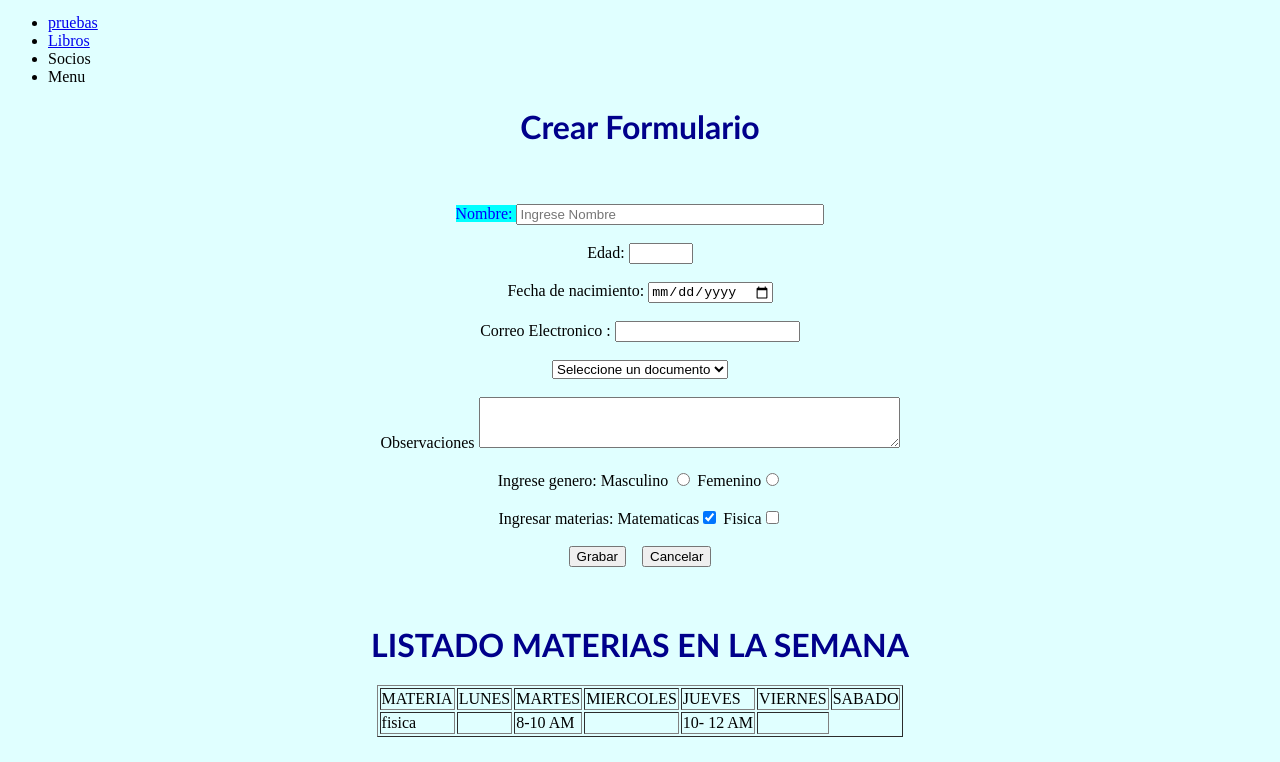
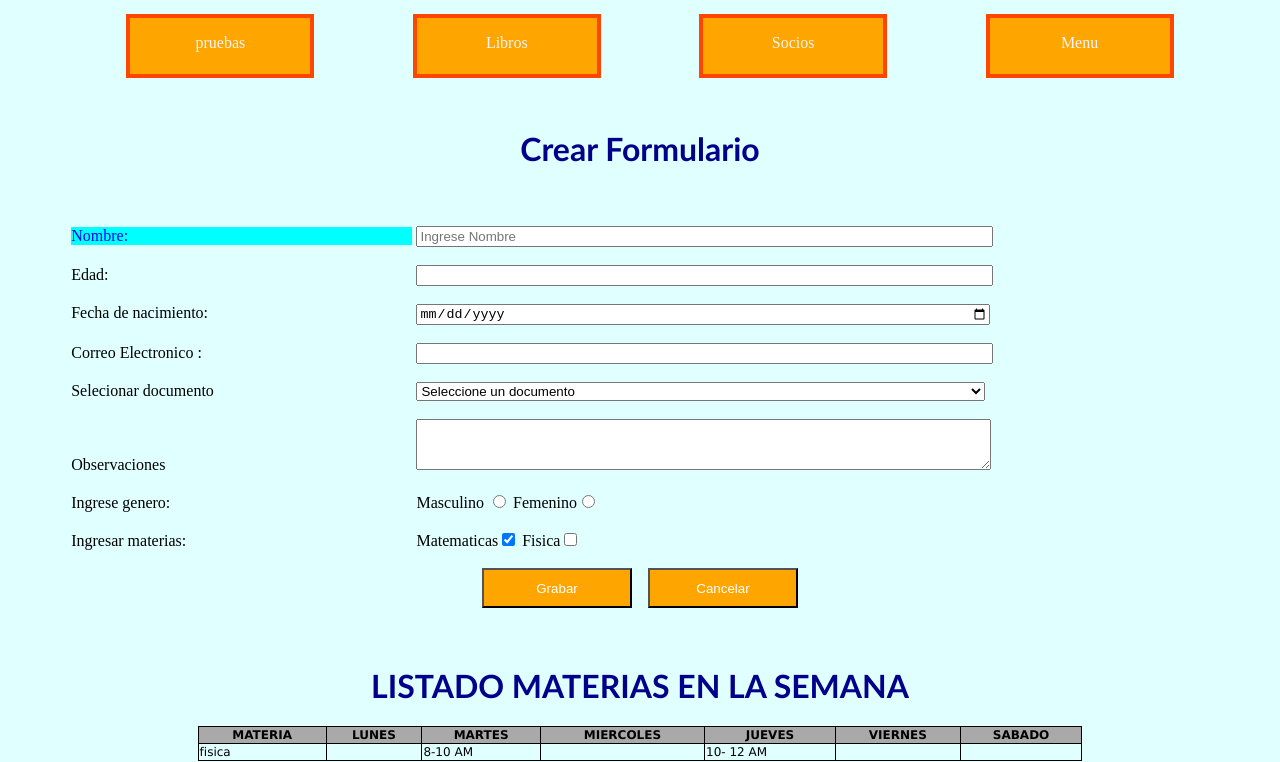
Before and after one commit to JuanBlancoMendoza/Prueba1, a plain HTML site: page Index.html in a window 1280 px wide. Shown: the part 214-976 px from the top of the page. Drawn offline with Linux system fonts and the light colour scheme.

Commit message:
Sesion 3, semana 3

```diff
--- a/Index.html
+++ b/Index.html
@@ -19,15 +19,17 @@
             <a href="Index.html" title="ir a la pagina de incio">
             <img src="img/LogoPez.webp" width="300" height="200" alt="Logo de la empresa"/>
             </a>
+            <nav id="menu">
 
              <!--crear o declarar la lista-->
                 <ul>
                     <!--crear items a la lista-->
                     <li><a href="PRUEBA.HTML" >pruebas</a> </li>
                     <li><a href="https://www.elle.com/es/living/ocio-cultura/g19869345/mejores-libros-historia/" target="_blank"> Libros</a> </li>
-                <li>Socios</li>
-                <li>Menu</li>
+                    <li><a>Socios</a></li>
+                    <li><a>Menu</a></li>
                 </ul>
+            </nav>
         </nav>
     </header>
     <!--colocar formulario-->
@@ -36,50 +38,52 @@
             <h1> Crear Formulario</h1>
             <br />
             <br />
-            <form>
-                <label for ="nombre" style="color: blue; background-color: cyan;">Nombre: </label>
-                <input type="text" id="nombre" name="txtNombre" placeholder ="Ingrese Nombre" maxlength="30" size="40" style="width: 300px;" required><br /><br />
-                <label for="edad">Edad: </label>
-                <input type="number" id="edad" name="txtEdad" min="0" max="120" size="40" required><br /><br />
-                <label for="birthdate">Fecha de nacimiento: </label>
-                <input type="date" id="birthdate" name="txtFecha" required><br /><br />
-                <label for="email">Correo Electronico :</label>
-                <input type="email" id="email" name="txtCorreo" required><br /><br />
-                <select name="Seleccionar tipo de documento">
+            <form class="formulario">
+                <label class="diseño_label" for ="nombre" style="color: blue; background-color: cyan;">Nombre: </label>
+                <input class="diseño_inout" type="text" id="nombre" name="txtNombre" placeholder ="Ingrese Nombre" maxlength="30" size="40" required><br /><br />
+                <label class="diseño_label" for="edad">Edad: </label>
+                <input class="diseño_inout" type="number" id="edad" name="txtEdad" min="0" max="120" size="40" required><br /><br />
+                <label class="diseño_label" for="birthdate">Fecha de nacimiento: </label>
+                <input class="diseño_inout" type="date" id="birthdate" name="txtFecha" required><br /><br />
+                <label class="diseño_label" for="email">Correo Electronico :</label>
+                <input class="diseño_inout" type="email" id="email" name="txtCorreo" required><br /><br />
+                <label class="diseño_label">Selecionar documento</label>
+                <select class="diseño_inout" name="Seleccionar tipo de documento">
                     <option value="" selected="True">Seleccione un documento</option>
                     <option value="CC">Cedula Ciudadania</option>
                     <option value="TI">Tarjeta Identidad</option>
                     <option value="CE">Cedula Extranjera</option>
                     <option value="Pasaporte">Pasaporte</option>
                 </select><br /><br />
-                <label>Observaciones</label>
-                <textarea name="Observaciones" rows=3 cols=50>
+                <label class="diseño_label">Observaciones</label>
+                <textarea class="diseño_inout" name="Observaciones" rows=3 cols=50>
                 </textarea><br /><br />
 
-                <label>Ingrese genero:</label>
+                <label class="diseño_label" >Ingrese genero:</label>
                 <label>Masculino</label> <input type="radio" name="genero" value="Masculino">
                 <label>Femenino</label><input type="radio" name="genero" value="Femenino">
                 <br /><br />
-                <label>Ingresar materias:</label>
+                <label class="diseño_label">Ingresar materias:</label>
                 <label> Matematicas</label><input type="checkbox" name="materia" value="matematicas" checked>
                 <label> Fisica</label><input type="checkbox" name="materia" value="fisica">
 
                 <br /><br />
-
-                <button>Grabar </button>&nbsp;&nbsp;&nbsp;
-                <input type="submit" value="Cancelar">
+                <center>
+                <button class="boton_formulario">Grabar </button>&nbsp;&nbsp;&nbsp;
+                <input class="boton_formulario" type="submit" value="Cancelar">
+                </center>
             </form>
             <br /><br />
             <h1>LISTADO MATERIAS EN LA SEMANA</h1>
-            <table border=1>
+            <table class="estilo_tabla">
                 <tr>
-                    <td>MATERIA</td>
-                    <td>LUNES</td>
-                    <td>MARTES</td>
-                    <td>MIERCOLES</td>
-                    <td>JUEVES</td>
-                    <td>VIERNES</td>
-                    <td>SABADO</td>
+                    <th>MATERIA</th>
+                    <th>LUNES</th>
+                    <th>MARTES</th>
+                    <th>MIERCOLES</th>
+                    <th>JUEVES</th>
+                    <th>VIERNES</th>
+                    <th>SABADO</th>
                 </tr>
                 <tr>
                     <td>fisica</td>
@@ -88,22 +92,13 @@
                     <td></td>
                     <td>10- 12 AM</td>
                     <td></td>
+                    <td></td>
                 </tr>
             </table>
         </center>
-        <br />
-        <br />
-        <h1>Ejemplo de lista 2</h1>
-        <ul>
-            <li>prueba 1</li>
-            <li>nombre 2</li>
-            <li>Lista 3</li>
-        </ul>
+        <br /><br /><br />
 
     </main>
-
-
-
     <footer>
         <div class="caja_grande">
             <div class="caja_morada">
--- a/css/estilos.css
+++ b/css/estilos.css
@@ -77,3 +77,112 @@ body{
     margin: 20px;
 
 }
+#menu ul{
+    display: flex;
+    list-style: none;
+    justify-content: space-evenly;
+}
+#menu li{
+    border-width: 1px;
+}
+#menu li a{
+    display: block;
+    width: 180px;
+    height: 40px;
+    background-color: orange;
+    border-width: 4px;
+    border-style: solid;
+    border-color: orangered;
+    color: whitesmoke;
+    margin: 0px 20px 30px 0px;
+    text-align: center;
+    text-decoration: none;
+    padding-top: 16px;
+}
+#menu a:hover{
+    background-color: blue;
+
+}
+.formulario{
+    width: 50%;
+    background-color:none;
+    text-align: left;
+    padding: 20px 0px 20px 30px;
+}
+.diseño_label{
+    display: inline-block;
+    width: 30%;
+
+}
+.diseño_inout{
+    display: inline-block;
+    width: 50%;
+}
+.boton_formulario{
+    width: 150px;
+    height: 40px;
+    background-color: orange;
+    color: white;
+}
+.boton_formulario:hover{
+    background-color: blue;
+    cursor: pointer;
+}
+
+.estilo_tabla{
+    width: 70%;
+    border-collapse: collapse;
+    border: 1px solid black;
+}
+th, td{
+    border: 0.3px solid black;
+    font-family: 'Lucida Sans', 'Lucida Sans Regular', 'Lucida Grande', 'Lucida Sans Unicode', Geneva, Verdana, sans-serif;
+    font-size: 12px;
+}
+th{
+    background-color: darkgray;
+}
+/* si el tamaño maximo del dispositivo es 640px entonces, es para moviles*/
+@media(max-width: 640px){
+    header{
+        text-align: center;
+    }
+    #menu ul{
+        display: block;
+    }
+    #menu li a{
+        width: 300px;
+        height: 40px;
+    }
+    .formulario{
+        width: 90%;
+        text-align: left;
+        padding: 0px 0px 0px 0px;
+    }
+    .diseño_boton{
+        width: 30%;
+        height: 30px;
+    }
+    .caja_grande{
+        width: 97%;
+        display: block;
+        margin-bottom: 20px;
+    }
+}
+
+/*si quiere un diseño para tablets ..*/
+@media(min-width: 640px) and (max-width: 1280px)
+{
+    .formulario{
+        width: 90%;
+        text-align: left;
+        padding: 0px 0px 0px 0px;
+    }
+
+    .caja_grande{
+        width: 97%;
+        display: block;
+        margin-bottom: 20px;
+    }
+
+}
```
Also changed, not shown: PRUEBA.HTML (+14 -1 lines). Lines whose indentation alone changed are shown as unchanged.
